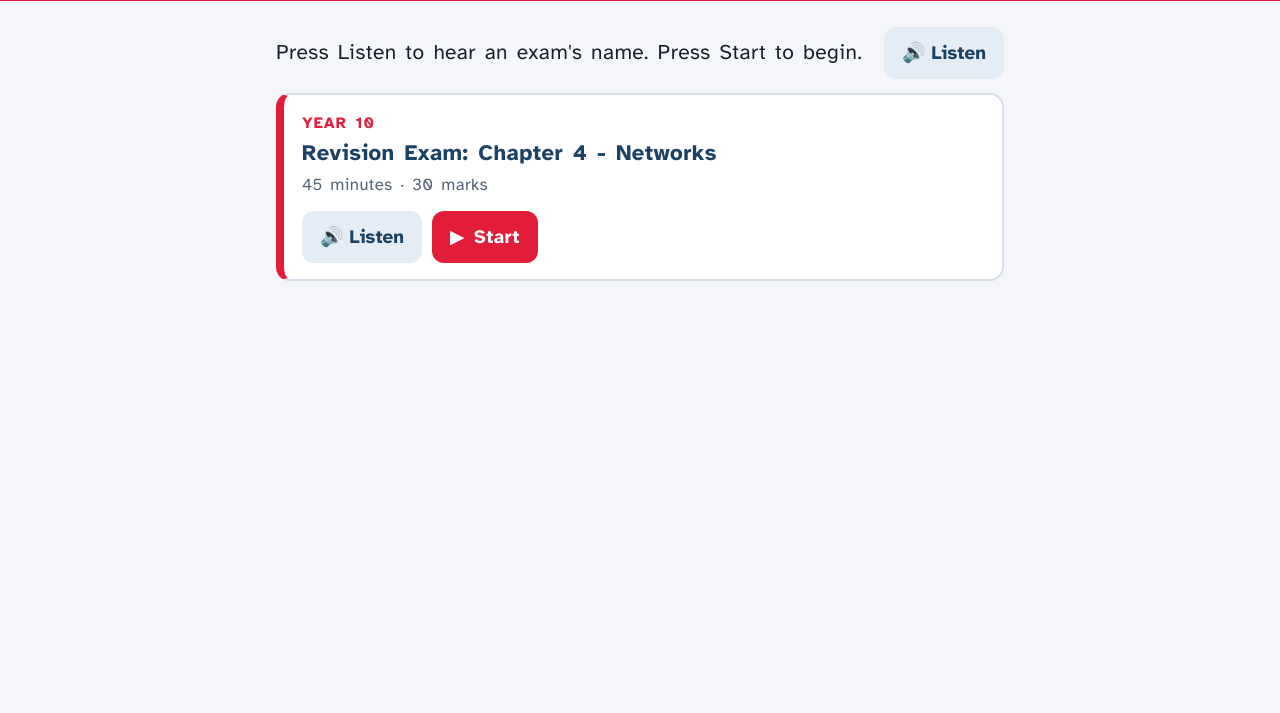
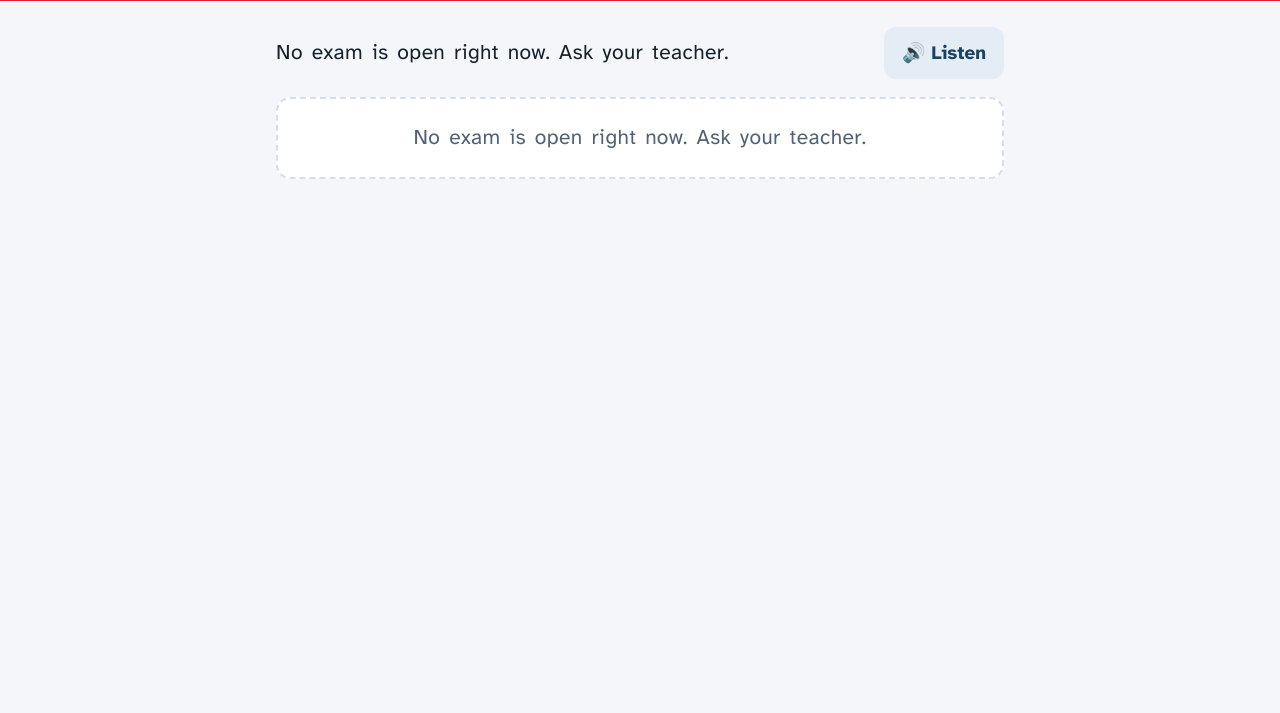
Before and after one commit to qaderHaddad/rea-audio-exams, a plain HTML site: page index.html in a window 1280 px wide. Shown: the part 87-800 px from the top of the page. Drawn offline with Linux system fonts and the light colour scheme.

Commit message:
Close Y10 Chapter 4 on My Exams
Co-Authored-By: Claude Opus 5.5 <noreply@anthropic.com>
Claude-Session: https://claude.ai/code/session_01T7fAA6P9pkf6gZbUJfosTt

```diff
--- a/index.html
+++ b/index.html
@@ -53,7 +53,7 @@ main{max-width:760px;margin:0 auto;padding:8px 16px 80px}
 <script>
 /* The teacher's list of exams. Only exams with open: true are shown to students. */
 const EXAMS = [
-  { year: "10", title: "Revision Exam: Chapter 4 - Networks", marks: 30, time: "45 minutes", path: "y10-ch4/", open: true },
+  { year: "10", title: "Revision Exam: Chapter 4 - Networks", marks: 30, time: "45 minutes", path: "y10-ch4/", open: false },
   { year: "10", title: "Revision Exam: Chapter 3 - Storage devices and media", marks: 29, time: "45 minutes", path: "y10-ch3/", open: false }
 ];
 
```
